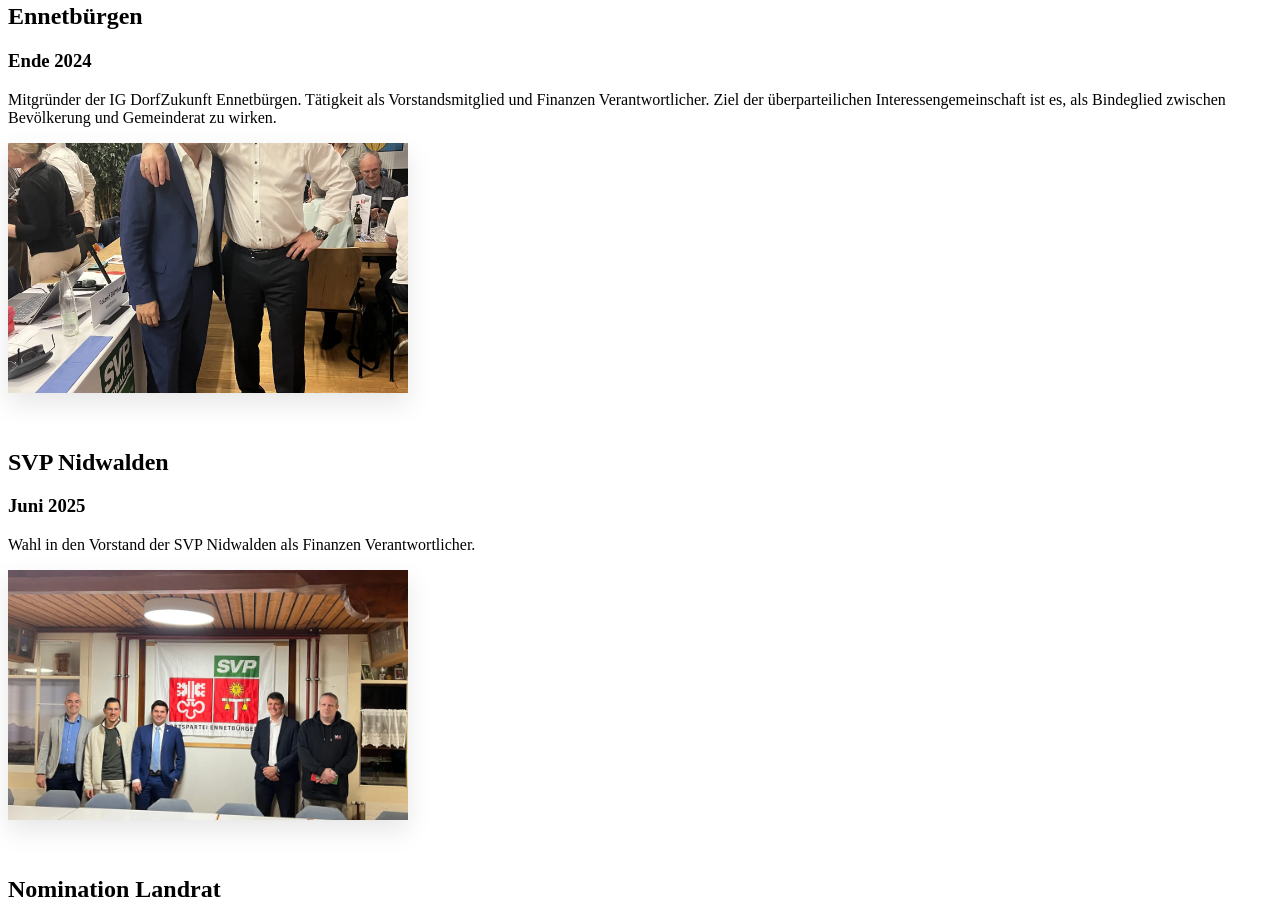
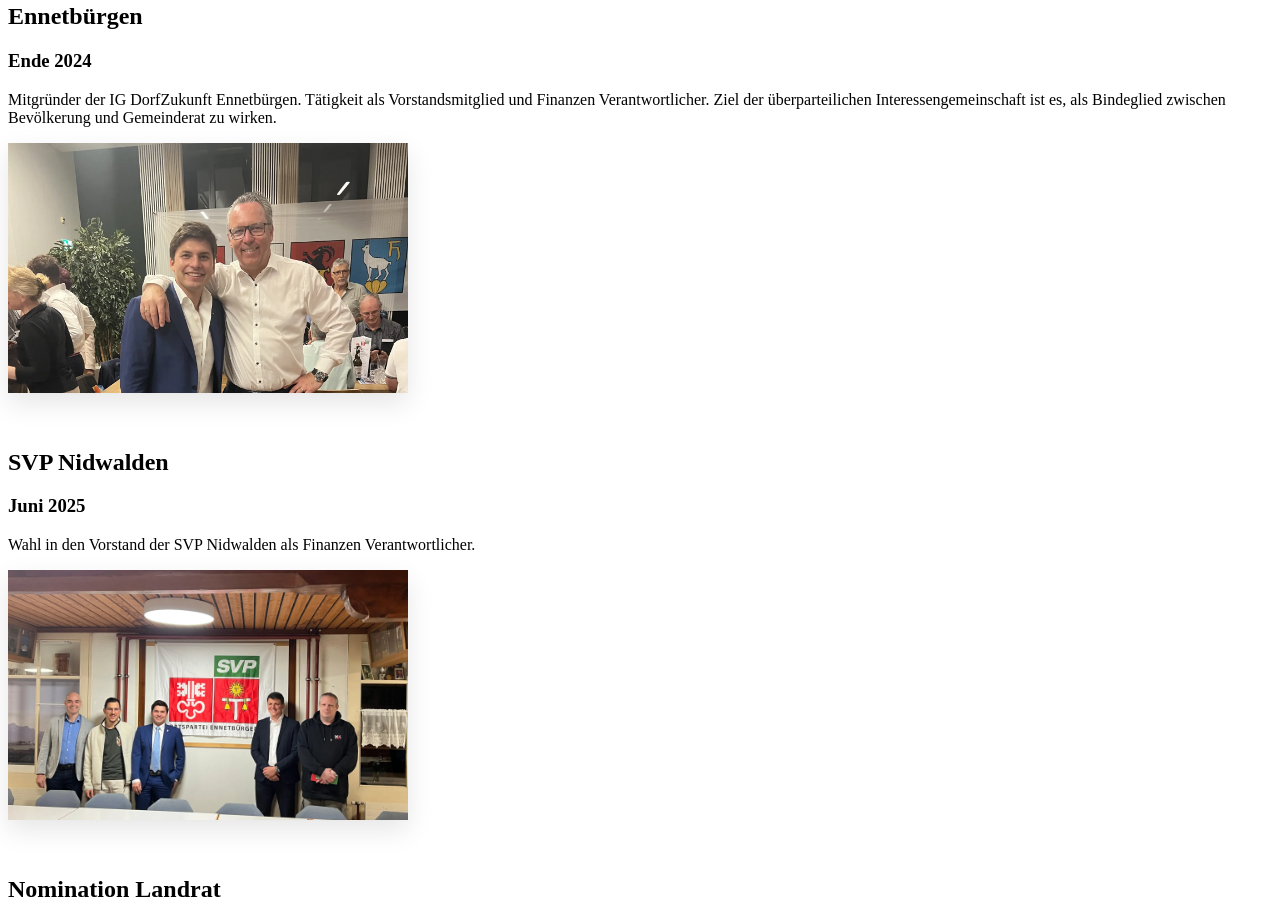
Before and after one commit to eliainnamorati-a11y/daniel-meister, a website built with Vite: page about.html in a window 1280 px wide. Shown: the part 5709-6629 px from the top of the page. Built offline with nearby package versions, Linux system fonts and the light colour scheme.

Commit message:
Fix image cropping to show faces in timeline

```diff
--- a/about.html
+++ b/about.html
@@ -257,7 +257,7 @@
             <!-- 12 -->
             <div class="story-card">
               <div class="story-card-left">
-                <img src="timeline pics/IMG_9023.webp" alt="SVP Nidwalden - Daniel Meister" class="story-image" loading="lazy" decoding="async" style="width: 100%; max-width: 400px; height: 250px; object-fit: cover; margin-bottom: 2rem; box-shadow: 0 10px 25px rgba(0,0,0,0.1);">
+                <img src="timeline pics/IMG_9023.webp" alt="SVP Nidwalden - Daniel Meister" class="story-image" loading="lazy" decoding="async" style="width: 100%; max-width: 400px; height: 250px; object-fit: cover; object-position: top; margin-bottom: 2rem; box-shadow: 0 10px 25px rgba(0,0,0,0.1);">
                 <h2 class="story-title">SVP Nidwalden</h2>
               </div>
               <div class="story-card-right">
```
